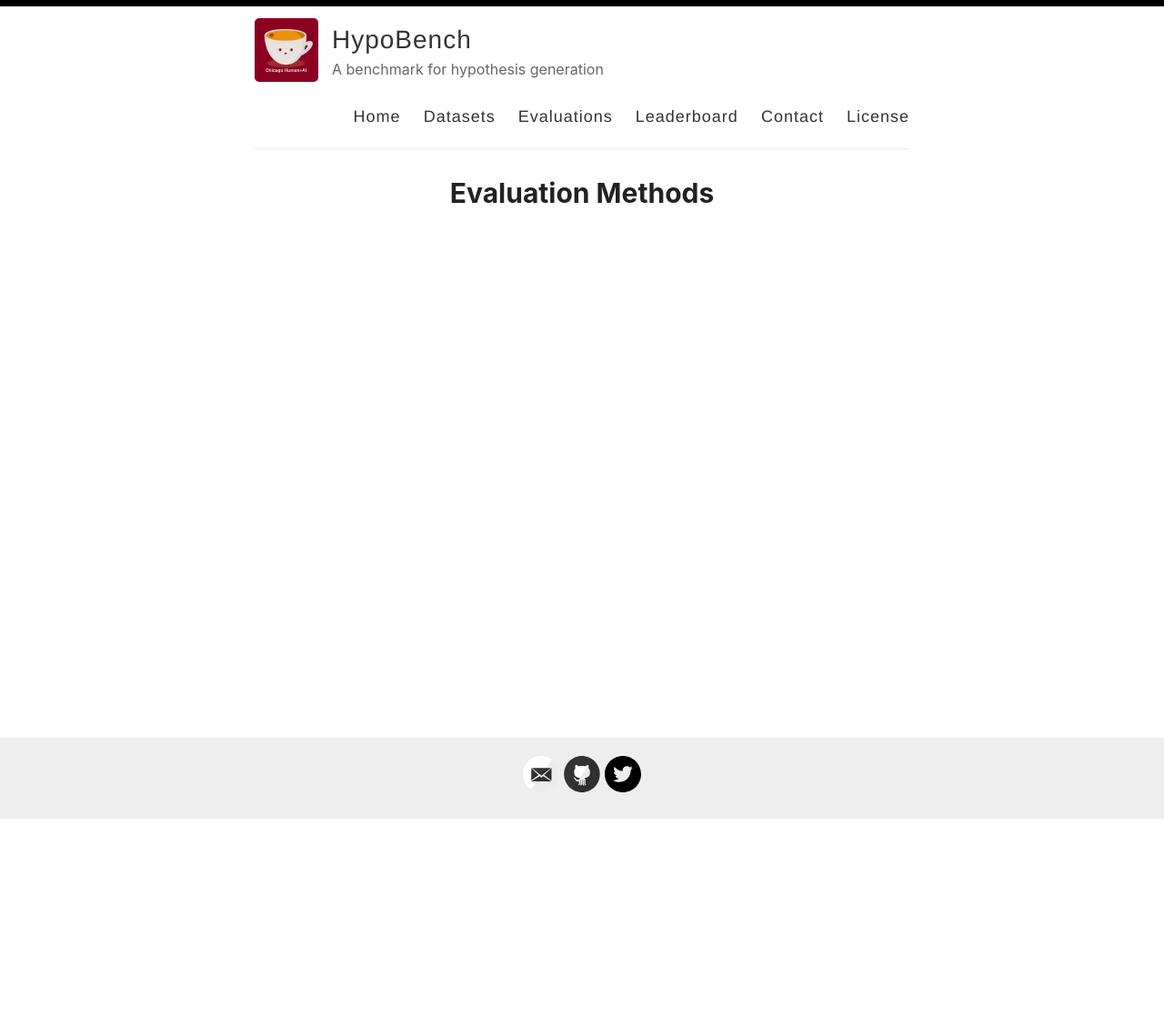
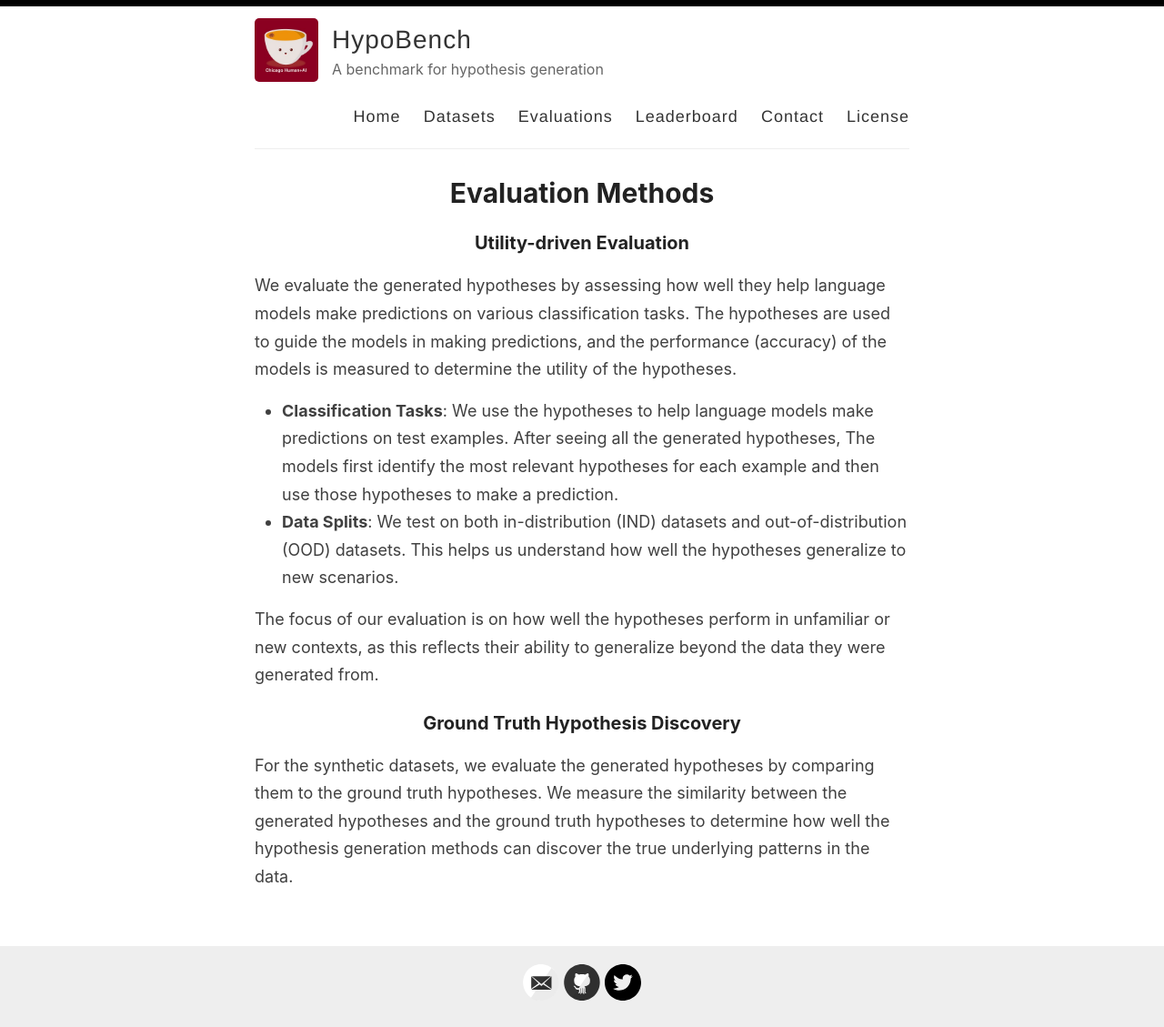
Before and after one commit to ChicagoHAI/HypoBench, a Jekyll site: the page built from _pages/evaluations.md, in a window 1280 px wide. Shown: the whole page at 91% size. Built offline with Jekyll 4.4.1, drawn with Linux system fonts in a browser that asks for light colours; before the commit the page ends 901 px from its top, so only the background shows below that.

Commit message:
evaluations initial push

```diff
--- a/_pages/evaluations.md
+++ b/_pages/evaluations.md
@@ -3,3 +3,14 @@ layout: page
 permalink: /evaluations/
 title: Evaluation Methods
 ---
+
+### Utility-driven Evaluation
+We evaluate the generated hypotheses by assessing how well they help language models make predictions on various classification tasks. The hypotheses are used to guide the models in making predictions, and the performance (accuracy) of the models is measured to determine the utility of the hypotheses.
+
+- **Classification Tasks**: We use the hypotheses to help language models make predictions on test examples. After seeing all the generated hypotheses, The models first identify the most relevant hypotheses for each example and then use those hypotheses to make a prediction.
+- **Data Splits**: We test on both in-distribution (IND) datasets and out-of-distribution (OOD) datasets. This helps us understand how well the hypotheses generalize to new scenarios.
+
+The focus of our evaluation is on how well the hypotheses perform in unfamiliar or new contexts, as this reflects their ability to generalize beyond the data they were generated from.
+
+### Ground Truth Hypothesis Discovery
+For the synthetic datasets, we evaluate the generated hypotheses by comparing them to the ground truth hypotheses. We measure the similarity between the generated hypotheses and the ground truth hypotheses to determine how well the hypothesis generation methods can discover the true underlying patterns in the data.
```
